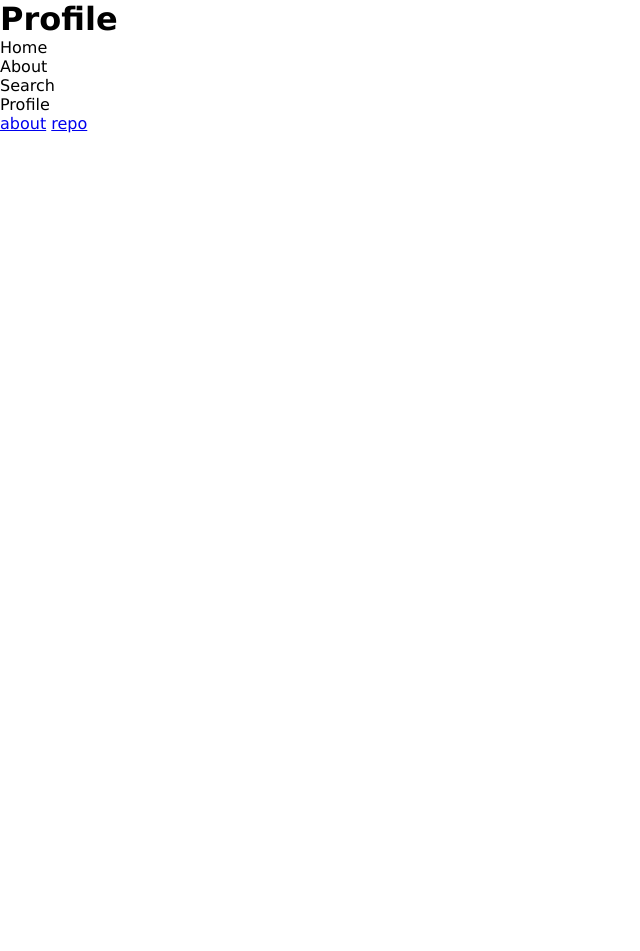
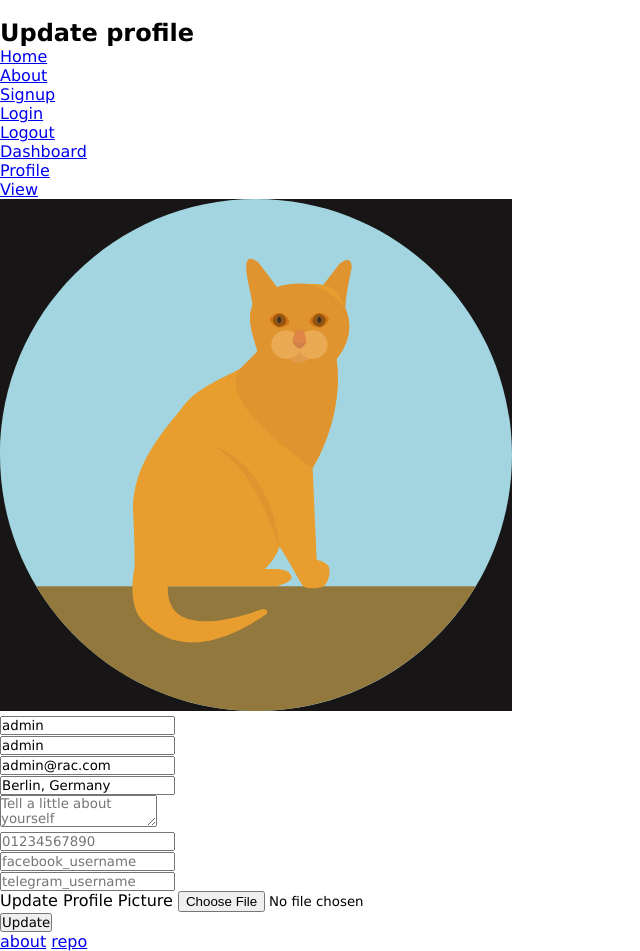
Before and after one commit to olhanotolga/rent-a-cat, a Flask app: page /profile/update in a window 1280 px wide. Shown: the whole page, without its empty margins (0-640 px from the left). Before the commit the page ends 133 px from the top, so only its background shows below. Run offline with Flask 2, Linux system fonts and the light colour scheme; a user stored in the database is signed in; data comes from the database, SQL or seed files in the repository; both versions use the stored data as it was after the commit; some libraries are stand-ins or nearby versions.

Commit message:
reset mock database, set up the profile update page, NEED TO CHANGE THE RELATIONSHIP between users and profiles

```diff
--- a/rentacat/forms.py
+++ b/rentacat/forms.py
@@ -1,7 +1,8 @@
 from flask_wtf import FlaskForm
 from flask_wtf.file import FileField, FileAllowed
-from wtforms import StringField, PasswordField, SubmitField, BooleanField
-from wtforms.validators import DataRequired, Length, Email, EqualTo, ValidationError
+from wtforms import StringField, PasswordField, SubmitField, BooleanField, TextAreaField
+from wtforms.fields.html5 import TelField
+from wtforms.validators import DataRequired, Length, Email, EqualTo, ValidationError, Regexp
 from flask_login import current_user
 from rentacat.models import User
 
@@ -19,9 +20,16 @@ class LoginForm(FlaskForm):
 	remember = BooleanField('Remember me')
 	submit = SubmitField('Log in')
 
+
 class UpdateProfileForm(FlaskForm):
 	username = StringField('Username', validators=[DataRequired(), Length(min=3, max=20)])
+	name = StringField('Name', validators=[DataRequired(), Length(min=3, max=50)])
 	email = StringField('Email', validators=[DataRequired(), Email()])
+	about = TextAreaField('About', validators=[Length(max=1000)])
+	address = StringField('Address (street/PLZ)', validators=[DataRequired(), Length(min=5, max=200)])
+	phone = TelField('Phone')
+	facebook = StringField('Facebook username', validators=[Length(max=50)])
+	telegram = StringField('Telegram username', validators=[Length(max=32)])
 	picture = FileField('Update Profile Picture', validators=[FileAllowed(['jpg', 'png', 'jpeg'])])
 	submit = SubmitField('Update')
 
--- a/rentacat/routes.py
+++ b/rentacat/routes.py
@@ -1,55 +1,91 @@
-from flask import render_template, url_for, flash, redirect
-from flask_login import login_required, current_user, login_user
+import os
+import secrets
+from datetime import datetime
+from flask import render_template, url_for, flash, redirect, request
+from flask_login import login_required, current_user, login_user, logout_user
+from PIL import Image
 from rentacat import app, db, bcrypt
-from rentacat.forms import RegistrationForm, LoginForm
-from rentacat.models import User
+from rentacat.forms import RegistrationForm, LoginForm, UpdateProfileForm
+from rentacat.models import User, Profile
+
+
+def save_image(form_picture):
+	random_hex = secrets.token_hex(8)
+	_, f_ext = os.path.splitext(form_picture.filename)
+	picture_fn = random_hex + f_ext
+	picture_path = os.path.join(app.root_path, 'static/profile_pics', picture_fn)
+
+	output_size = (256, 256)
+	i = Image.open(form_picture)
+	i.thumbnail(output_size)
+	i.save(picture_path)
+
+	return picture_fn
 
 
 @app.route("/")
 @app.route("/home")
 @app.route("/index")
 def index():
-	return render_template("index.html", title="Home", h1="Rent a Cat")
+	return render_template("index.html", title="Home", h1="Rent a Cat", h2="Join the community", header_h2_only=True)
 
 
 @app.route("/about")
 def about():
-	return render_template("about.html", h1="About Rent a Cat", title="About")
-
-
-@app.route("/login", methods=["GET", "POST"])
-def login():
-	if current_user.is_authenticated:
-		return redirect(url_for('dashboard.html'))
-	form = LoginForm()
-	#? last login — update every time user logs in
-	if form.validate_on_submit():
-		user = User.query.filter_by(email=form.email.data).first()
-		if form.email.data == 'admin@rac.com' and form.password.data == 'qwerty':
-			login_user(user, remember=form.remember.data)
-			flash('You\'re in!', 'success')
-			# db.user.
-			#! REDIRECT to profile or views later
-			return redirect(url_for('index'))
-		else:
-			flash('Nope. Please check if your email and/or password are correct.', 'error')
-	return render_template("login.html", title="Log in", form=form)
+	return render_template("about.html", h2="About Rent a Cat", title="About")
 
 
 @app.route("/signup", methods=["GET", "POST"])
 def registration():
 	if current_user.is_authenticated:
 		return redirect(url_for('dashboard'))
+
 	form = RegistrationForm()
 	if form.validate_on_submit():
 		hashed_password = bcrypt.generate_password_hash(form.password.data).decode('utf-8')
+
 		user = User(username=form.username.data, email=form.email.data, password=hashed_password)
 		db.session.add(user)
 		db.session.commit()
+
 		flash(f'Welcome aboard, {form.username.data}! You can now log in!', 'success')
-		#! REDIRECT to profile or views later
+
 		return redirect(url_for('dashboard'))
-	return render_template("registration.html", title="Sign up", form=form)
+	return render_template("registration.html", title="Sign up", form=form, h2="Create an account")
+
+
+@app.route("/login", methods=["GET", "POST"])
+def login():
+	if current_user.is_authenticated:
+		return redirect(url_for('dashboard'))
+	form = LoginForm()
+	if form.validate_on_submit():
+		user = User.query.filter_by(email=form.email.data).first()
+		if user and bcrypt.check_password_hash(user.password, form.password.data):
+		# 'admin@rac.com' and 'qwerty':
+		# 'third.user@email.com' and 'thirduser'
+			login_user(user, remember=form.remember.data)
+			# update last login field
+			user.last_login = datetime.utcnow
+			# redirect to the page user was initially interested in (if any)
+			next_page = request.args.get('next')
+			return redirect(next_page) if next_page else redirect(url_for('dashboard'))
+		else:
+			flash('Nope. Please check if your email and/or password are correct.', 'error')
+	return render_template("login.html", title="Log in", form=form, h2="Log in")
+
+
+@app.route('/logout')
+def logout():
+	logout_user()
+	return redirect(url_for('login'))
+
+
+@app.route("/dashboard")
+@login_required
+def dashboard():
+	username = current_user.username
+	return render_template("dashboard.html", title="Dashboard", h2=f"{username}'s Dashboard")
 
 
 @app.route("/profile")
@@ -57,7 +93,7 @@ def registration():
 def own_profile():
 	# first name + last name
 	# username
-	#? username = current_user.username
+	username = current_user.username
 	# email
 	# address
 	# phone number
@@ -65,34 +101,83 @@ def own_profile():
 	# telegram username
 	# about
 
-	return render_template("profile.html", title="Your profile", h1="Profile")
+	return render_template("profile.html", title="Your profile", h2=f"{username}'s Profile")
 
 
 @app.route("/profile/update", methods=['GET', 'POST'])
 @login_required
 def update_profile():
-	return render_template("profile.html", title="Your profile", h1="Profile")
+	form = UpdateProfileForm()
+	if form.validate_on_submit():
+
+		profile = Profile(name=form.name.data, about=form.about.data, address=form.address.data, phone_number=form.phone.data, facebook_username=form.facebook.data, telegram_username=form.telegram.data, user_id=current_user.id)
+		db.session.add(profile)
+		db.session.commit()
+
+		if form.picture.data:
+			picture_file = save_image(form.picture.data)
+			current_user.user_profile.profile_image = picture_file
+
+		current_user.username = form.username.data
+		current_user.email = form.email.data
+
+		# ! location / Geometry
+		# location = db.Column(Geometry("POINT", srid=SpatialConstants.SRID, dimension=2, management=True))
+
+		flash('Your profile info has been updated', 'success')
+		return redirect(url_for('own_profile'))
+
+	elif request.method == 'GET':
+		form.username.data = current_user.username
+		form.email.data = current_user.email
+
+		profile = Profile.query.filter_by(user_id=current_user.id).first()
+
+		if profile:
+			if profile.name:
+				form.name.data = profile.name
+			if profile.about:
+				form.about.data = profile.about
+			if profile.address:
+				form.address.data = profile.address
+			if profile.phone_number:
+				form.phone.data = profile.phone_number
+			if profile.facebook_username:
+				form.facebook.data = profile.facebook_username
+			if profile.telegram_username:
+				form.telegram.data = profile.telegram_username
+
+		else:
+			form.name.data = current_user.username
+			form.address.data = "Berlin, Germany"
+
+			current_user.user_profile.name = current_user.username
+			current_user.user_profile.address = "Berlin, Germany"
+
+	profile = Profile.query.filter_by(user_id=current_user.id).first()
+	if profile:
+		profile_image = url_for('static', filename='profile_pics/' + profile.profile_image)
+	else:
+		profile_image = url_for('static', filename='profile_pics/' + 'default.jpg')
+
+	db.session.commit()
+
+	return render_template("update_profile.html", title="Update profile", h2="Update profile", username=current_user.username, email=current_user.email, profile_image=profile_image, form=form)
 
 
 @app.route("/user/<string:username>")
 def user_profile(username):
 	if current_user.username == username:
 		return redirect(url_for('own_profile'))
-	return render_template("profile.html", title=f"{username}'s profile", h1=f"{username}'s profile")
-
-
-@app.route("/dashboard")
-@login_required
-def dashboard():
-	return render_template("dashboard.html", title="Dashboard", h1="Dashboard")
+	return render_template("profile.html", title=f"{username}'s profile", h2=f"{username}'s profile")
 
 
 # potentially: all updates as a list and map
 @app.route("/view")
 def view():
-	return render_template("view.html", title="View")
+	return render_template("view.html", title="View", h2="View updates nearby")
 
 
 @app.errorhandler(404)
 def page_not_found(error):
-	return render_template("notfound.html", title="Not found"), 404
+	return render_template("notfound.html", title="Not found", h2="No such page"), 404
--- a/rentacat/templates/login.html
+++ b/rentacat/templates/login.html
@@ -4,7 +4,7 @@
 
 {% include "./partials/header.html" %}
 
-<section>
+<main class="page-content">
 	<form method="POST" action="">
 		{{ form.hidden_tag() }}
 
@@ -55,7 +55,6 @@
 			<a href="#">Forgot password?</a>
 		</small>
 	</form>
-</section>
 
 	<section>
 		<small>
@@ -63,6 +62,7 @@
 			<a href="{{ url_for('registration') }}">Sign up</a>
 		</small>
 	</section>
+</main>
 
 {% include "./partials/footer.html" %}
 
--- a/rentacat/templates/partials/header.html
+++ b/rentacat/templates/partials/header.html
@@ -1,12 +1,36 @@
 <header>
-	<h1>{{h1}}</h1>
+	{% if not header_h2_only %}
+		<h1 class="visually-hidden">Rent a Cat: {{ h2 }}</h1>
+	{% endif %}
+	<img src="" alt="" aria-hidden="true">
+	<h2>{{ h2 }}</h2>
 
 	<nav>
 		<ul>
-			<li>Home</li>
-			<li>About</li>
-			<li>Search</li>
-			<li>Profile</li>
+			<li>
+				<a href="{{ url_for('index') }}">Home</a>
+			</li>
+			<li>
+				<a href="{{ url_for('about') }}">About</a>
+			</li>
+			<li>
+				<a href="{{ url_for('registration') }}">Signup</a>
+			</li>
+			<li>
+				<a href="{{ url_for('login') }}">Login</a>
+			</li>
+			<li>
+				<a href="{{ url_for('logout') }}">Logout</a>
+			</li>
+			<li>
+				<a href="{{ url_for('dashboard') }}">Dashboard</a>
+			</li>
+			<li>
+				<a href="{{ url_for('own_profile') }}">Profile</a>
+			</li>
+			<li>
+				<a href="{{ url_for('view') }}">View</a>
+			</li>
 		</ul>
 	</nav>
 </header>
--- a/rentacat/templates/registration.html
+++ b/rentacat/templates/registration.html
@@ -4,7 +4,7 @@
 
 {% include "./partials/header.html" %}
 
-<section>
+<main class="page-content">
 	<form method="POST" action="">
 		{{ form.hidden_tag() }}
 
@@ -81,7 +81,7 @@
 			{{ form.submit(class="submit-btn button") }}
 		</div>
 	</form>
-</section>
+
 
 	<section>
 		<small>
@@ -94,6 +94,8 @@
 		</small>
 	</section>
 
+</main>
+
 {% include "./partials/footer.html" %}
 
 {% endblock maincontent %}
--- /dev/null
+++ b/rentacat/templates/update_profile.html
@@ -0,0 +1,165 @@
+{% extends 'layout.html' %}
+
+{% block maincontent %}
+
+{% include "./partials/header.html" %}
+
+<main>
+	<!-- UPDATE PROFILE FORM -->
+
+	<form method="POST" action="" enctype="multipart/form-data">
+		{{ form.hidden_tag() }}
+
+		<img src="{{ profile_image }}" alt="user image" class="profile-image">
+
+		<!-- NAME -->
+		<div class="form-group">
+			{{ form.name.label(class="form-label visually-hidden") }}
+
+			{% if form.name.errors %}
+				{{ form.name(class="form-feedback error")}}
+				<div class="form-feedback-error">
+					{% for error in form.name.errors %}
+						<span>{{ error }}</span>
+					{% endfor %}
+				</div>
+			{% else %}
+				{{ form.name(class="form-feedback", placeholder="Your Name")}}
+			{% endif %}
+		</div>
+
+		<!-- USERNAME -->
+		<div class="form-group">
+			{{ form.username.label(class="form-label visually-hidden") }}
+
+			{% if form.username.errors %}
+				{{ form.username(class="form-feedback error")}}
+				<div class="form-feedback-error">
+					{% for error in form.username.errors %}
+						<span>{{ error }}</span>
+					{% endfor %}
+				</div>
+			{% else %}
+				{{ form.username(class="form-feedback", placeholder=username)}}
+			{% endif %}
+		</div>
+
+		<!-- EMAIL -->
+		<div class="form-group">
+			{{ form.email.label(class="form-label visually-hidden") }}
+
+			{% if form.email.errors %}
+				{{ form.email(class="form-feedback error")}}
+				<div class="form-feedback-error">
+					{% for error in form.email.errors %}
+						<span>{{ error }}</span>
+					{% endfor %}
+				</div>
+			{% else %}
+				{{ form.email(class="form-feedback", placeholder=email)}}
+			{% endif %}
+		</div>
+
+		<!-- ADDRESS -->
+		<div class="form-group">
+			{{ form.address.label(class="form-label visually-hidden") }}
+
+			{% if form.address.errors %}
+				{{ form.address(class="form-feedback error")}}
+				<div class="form-feedback-error">
+					{% for error in form.address.errors %}
+						<span>{{ error }}</span>
+					{% endfor %}
+				</div>
+			{% else %}
+				{{ form.address(class="form-feedback", placeholder="Your address (street/PLZ)")}}
+			{% endif %}
+		</div>
+
+		<!-- ABOUT -->
+		<div class="form-group">
+			{{ form.about.label(class="form-label visually-hidden") }}
+
+			{% if form.about.errors %}
+				{{ form.about(class="form-feedback error")}}
+				<div class="form-feedback-error">
+					{% for error in form.about.errors %}
+						<span>{{ error }}</span>
+					{% endfor %}
+				</div>
+			{% else %}
+				{{ form.about(class="form-feedback", placeholder="Tell a little about yourself")}}
+			{% endif %}
+		</div>
+
+		<!-- PHONE -->
+		<div class="form-group">
+			{{ form.phone.label(class="form-label visually-hidden") }}
+
+			{% if form.phone.errors %}
+				{{ form.phone(class="form-feedback error")}}
+				<div class="form-feedback-error">
+					{% for error in form.phone.errors %}
+						<span>{{ error }}</span>
+					{% endfor %}
+				</div>
+			{% else %}
+				{{ form.phone(class="form-feedback", placeholder="01234567890")}}
+			{% endif %}
+		</div>
+
+		<!-- FACEBOOK -->
+		<div class="form-group">
+			{{ form.facebook.label(class="form-label visually-hidden") }}
+
+			{% if form.facebook.errors %}
+				{{ form.facebook(class="form-feedback error") }}
+				<div class="form-feedback-rror">
+					{% for error in form.facebook.errors %}
+						<span>{{ error }}</span>
+					{% endfor %}
+				</div>
+			{% else %}
+				{{ form.facebook(class="form-feedback", placeholder="facebook_username")}}
+			{% endif %}
+		</div>
+
+		<!-- TELEGRAM -->
+		<div class="form-group">
+			{{ form.telegram.label(class="form-label visually-hidden") }}
+
+			{% if form.telegram.errors %}
+				{{ form.telegram(class="form-feedback error")}}
+				<div class="form-feedback-error">
+					{% for error in form.telegram.errors %}
+						<span>{{ error }}</span>
+					{% endfor %}
+				</div>
+			{% else %}
+				{{ form.telegram(class="form-feedback", placeholder="telegram_username")}}
+			{% endif %}
+		</div>
+
+		<!-- PROFILE IMAGE -->
+		<div class="form-group">
+			{{ form.picture.label() }}
+			{{ form.picture(class="form-control-file") }}
+			{% if form.picture.errors %}
+			{% for error in form.picture.errors %}
+			<span class="text-danger">{{ error }}</span><br>
+			{% endfor %}
+			{% endif %}
+		</div>
+
+
+		<div class="form-group">
+			{{ form.submit(class="btn btn-outline-info") }}
+		</div>
+	</form>
+</main>
+
+
+
+{% include "./partials/footer.html" %}
+
+{% endblock maincontent %}
```
Also changed, not shown: rentacat/database.py (+17 -8 lines), rentacat/templates/index.html (+5 -7 lines), rentacat/templates/view.html (added, +8 -0 lines), rentacat/site.db, rentacat/static/profile_pics/60c8814121aab9be.jpg (added), rentacat/static/profile_pics/b2896fb7f8a6c915.jpg (added). Lines whose indentation alone changed are shown as unchanged.
